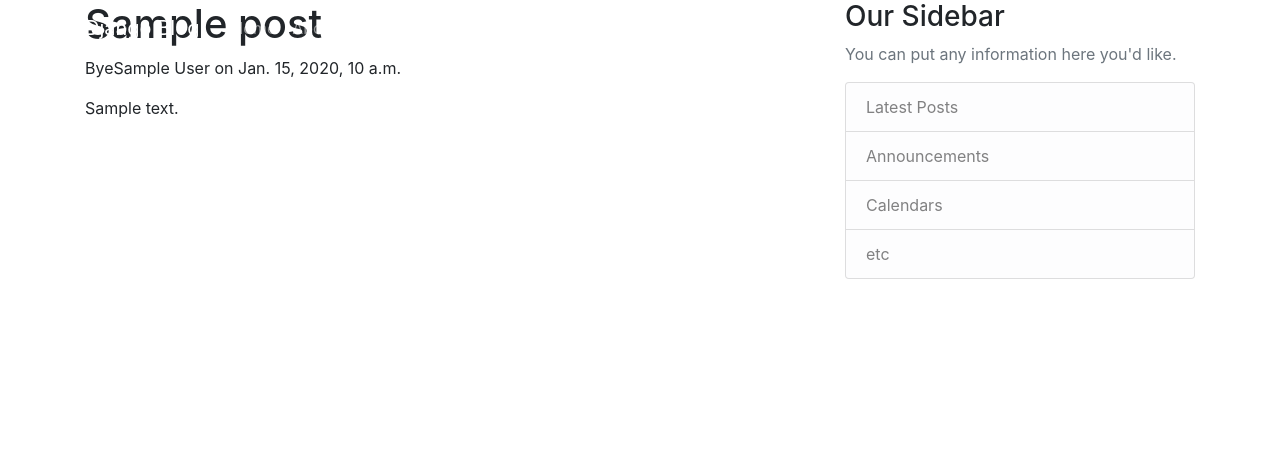
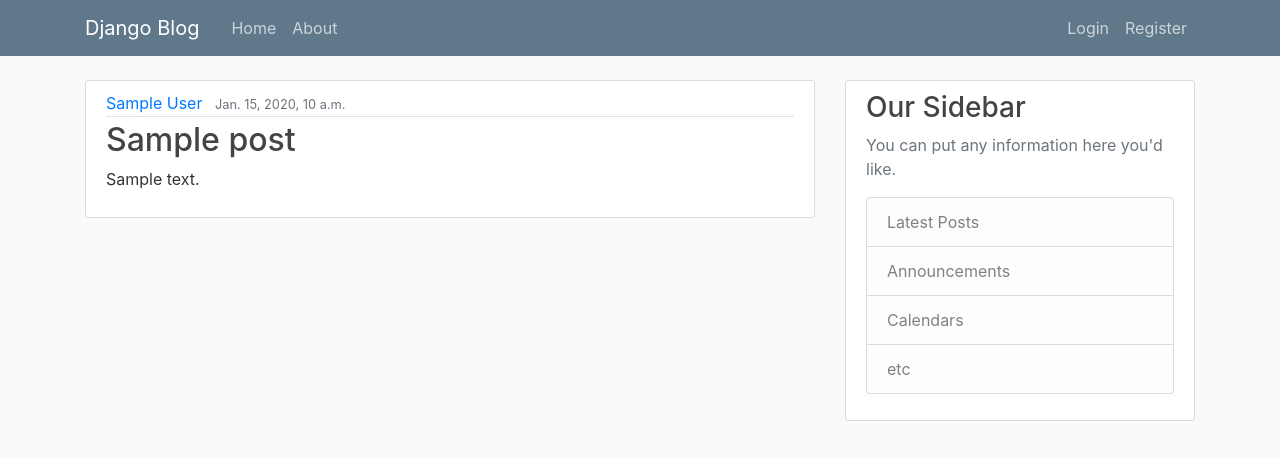
Before and after one commit to oznur-celebi/Django-Blog-app, a Django app: template blog/templates/blog/home.html in a window 1280 px wide. Shown: the top 458 px of the page. Run offline with Django 4.2, Linux system fonts and the light colour scheme; the template is opened without the code that fills it: most values are stand-ins (such as "Sample title", 1, 10 or a date in 2020); some libraries are stand-ins or nearby versions.

Commit message:
article added to home.html

```diff
--- a/blog/templates/blog/base.html
+++ b/blog/templates/blog/base.html
@@ -1,3 +1,4 @@
+{% load static %}
 <!DOCTYPE html>
 <html lang="en">
   <head>
@@ -10,7 +11,9 @@
       integrity="sha384-ggOyR0iXCbMQv3Xipma34MD+dH/1fQ784/j6cY/iJTQUOhcWr7x9JvoRxT2MZw1T"
       crossorigin="anonymous"
     />
+    <link rel="stylesheet" type="text/css" href="{% static 'blog/main.css' %}">
     {% if title %}
+
     <title>Django Blog -{{title}}</title>
     {% else %}
     <title>Django Blog</title>
--- a/blog/templates/blog/home.html
+++ b/blog/templates/blog/home.html
@@ -1,9 +1,16 @@
-{% extends 'blog/base.html' %}
+{% extends 'blog/base.html' %} {% block content %} {% for post in posts %}
+<!-- <h1>{{post.title}}</h1>
+     <p>Bye{{post.author}} on {{post.date_posted}}</p>
+     <p>{{post.content}}</p> -->
 
-{% block content %}
-     {% for post in posts %}
-     <h1>{{post.title}}</h1>
-     <p>Bye{{post.author}} on {{post.date_posted}}</p>
-     <p>{{post.content}}</p>
-     {% endfor %}
-{% endblock content %}
+<article class="media content-section">
+  <div class="media-body">
+    <div class="article-metadata">
+      <a class="mr-2" href="#">{{ post.author }}</a>
+      <small class="text-muted">{{ post.date_posted }}</small>
+    </div>
+    <h2><a class="article-title" href="#">{{ post.title }}</a></h2>
+    <p class="article-content">{{ post.content }}</p>
+  </div>
+</article>
+{% endfor %} {% endblock content %}
```
